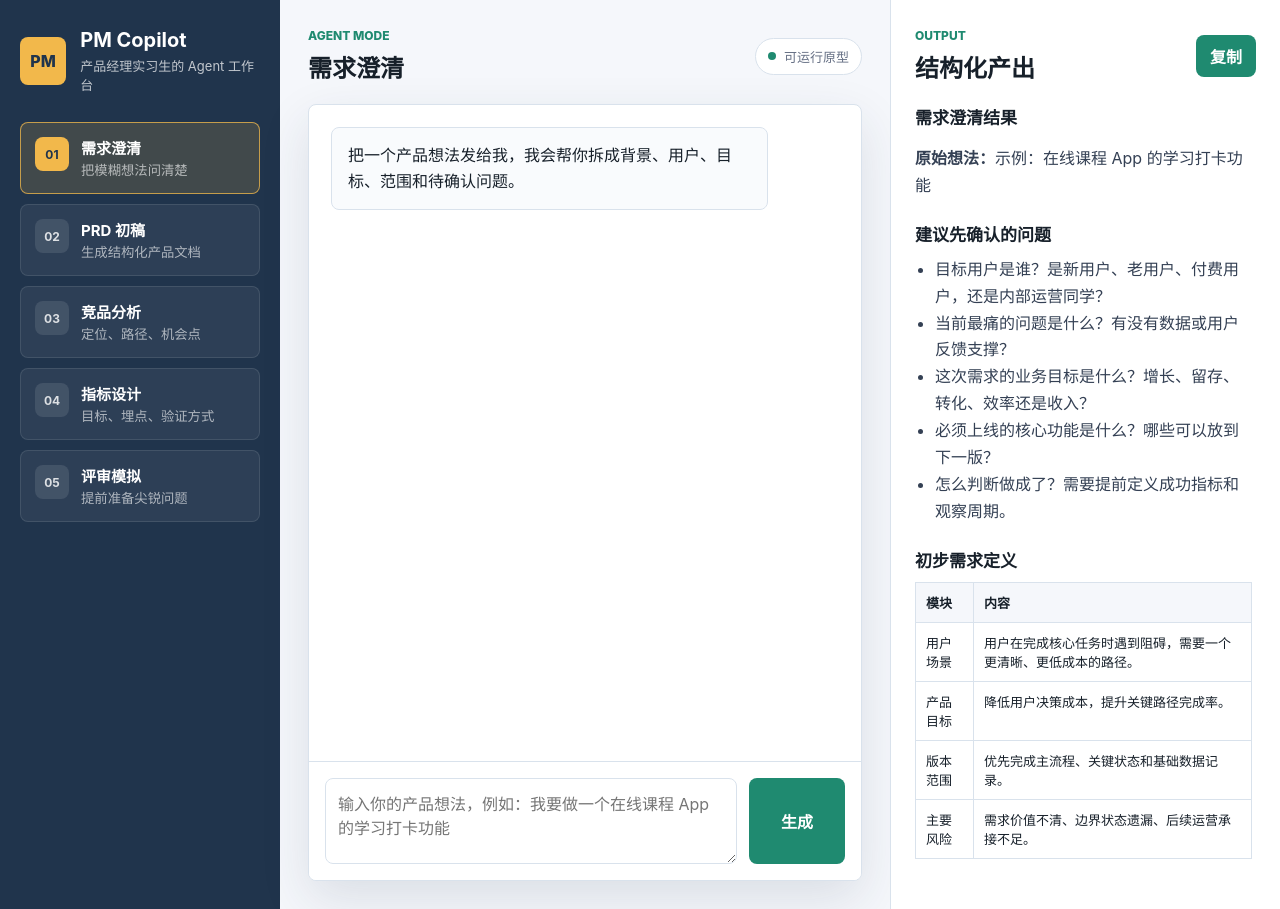
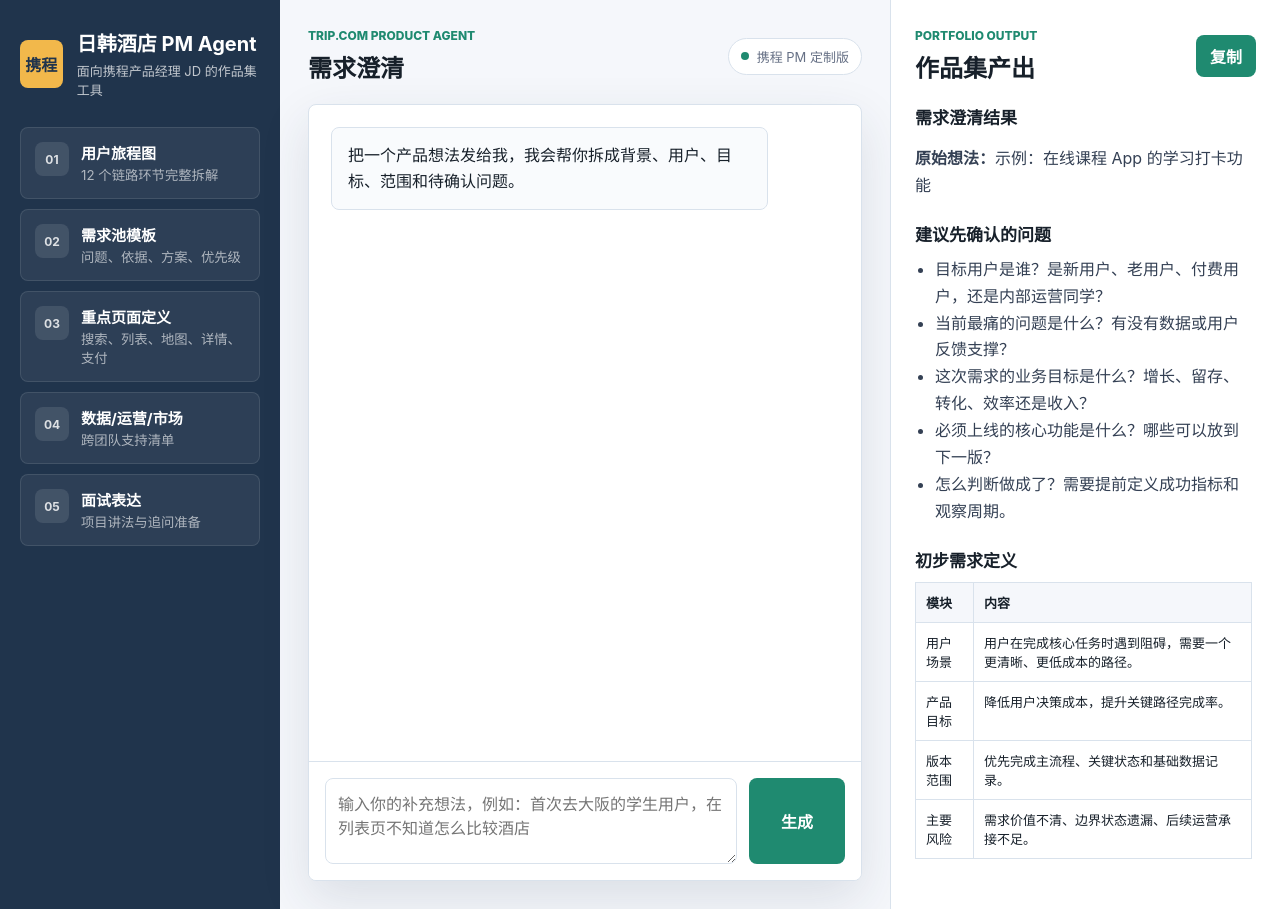
Before and after one commit to liuruitao229-bit/liuruitao229-bit-pm-copilot-agent, a plain HTML site: page index.html in a window 1280 px wide. Drawn offline with Linux system fonts and the light colour scheme.

Commit message:
Tailor prototype for Trip.com hotel PM role

```diff
--- a/index.html
+++ b/index.html
@@ -3,45 +3,45 @@
   <head>
     <meta charset="UTF-8" />
     <meta name="viewport" content="width=device-width, initial-scale=1.0" />
-    <title>PM Copilot Agent</title>
+    <title>Trip.com 日韩酒店产品 Agent</title>
     <link rel="stylesheet" href="styles.css" />
   </head>
   <body>
     <main class="app-shell">
-      <aside class="sidebar" aria-label="产品工作流">
+      <aside class="sidebar" aria-label="携程产品经理工作流">
         <div class="brand">
-          <div class="brand-mark">PM</div>
+          <div class="brand-mark">携程</div>
           <div>
-            <h1>PM Copilot</h1>
-            <p>产品经理实习生的 Agent 工作台</p>
+            <h1>日韩酒店 PM Agent</h1>
+            <p>面向携程产品经理 JD 的作品集工具</p>
           </div>
         </div>
 
         <nav class="workflow-list" id="workflowList">
-          <button class="workflow is-active" data-workflow="clarify">
+          <button class="workflow is-active" data-workflow="journey">
             <span>01</span>
-            <strong>需求澄清</strong>
-            <small>把模糊想法问清楚</small>
+            <strong>用户旅程图</strong>
+            <small>12 个链路环节完整拆解</small>
           </button>
-          <button class="workflow" data-workflow="prd">
+          <button class="workflow" data-workflow="demand">
             <span>02</span>
-            <strong>PRD 初稿</strong>
-            <small>生成结构化产品文档</small>
+            <strong>需求池模板</strong>
+            <small>问题、依据、方案、优先级</small>
           </button>
-          <button class="workflow" data-workflow="competitor">
+          <button class="workflow" data-workflow="pages">
             <span>03</span>
-            <strong>竞品分析</strong>
-            <small>定位、路径、机会点</small>
+            <strong>重点页面定义</strong>
+            <small>搜索、列表、地图、详情、支付</small>
           </button>
-          <button class="workflow" data-workflow="metrics">
+          <button class="workflow" data-workflow="support">
             <span>04</span>
-            <strong>指标设计</strong>
-            <small>目标、埋点、验证方式</small>
+            <strong>数据/运营/市场</strong>
+            <small>跨团队支持清单</small>
           </button>
-          <button class="workflow" data-workflow="review">
+          <button class="workflow" data-workflow="interview">
             <span>05</span>
-            <strong>评审模拟</strong>
-            <small>提前准备尖锐问题</small>
+            <strong>面试表达</strong>
+            <small>项目讲法与追问准备</small>
           </button>
         </nav>
       </aside>
@@ -49,16 +49,16 @@
       <section class="workspace">
         <header class="topbar">
           <div>
-            <p class="eyebrow">Agent Mode</p>
-            <h2 id="workflowTitle">需求澄清</h2>
+            <p class="eyebrow">Trip.com Product Agent</p>
+            <h2 id="workflowTitle">用户旅程图</h2>
           </div>
-          <div class="status-pill"><span></span>可运行原型</div>
+          <div class="status-pill"><span></span>携程 PM 定制版</div>
         </header>
 
         <section class="chat-panel" aria-label="Agent 对话">
           <div class="messages" id="messages"></div>
           <form class="composer" id="composer">
-            <textarea id="promptInput" rows="3" placeholder="输入你的产品想法，例如：我要做一个在线课程 App 的学习打卡功能"></textarea>
+            <textarea id="promptInput" rows="3" placeholder="输入你的补充想法，例如：首次去大阪的学生用户，在列表页不知道怎么比较酒店"></textarea>
             <button type="submit">生成</button>
           </form>
         </section>
@@ -67,8 +67,8 @@
       <aside class="artifact-panel" aria-label="结构化产出">
         <div class="artifact-header">
           <div>
-            <p class="eyebrow">Output</p>
-            <h2>结构化产出</h2>
+            <p class="eyebrow">Portfolio Output</p>
+            <h2>作品集产出</h2>
           </div>
           <button id="copyButton" type="button">复制</button>
         </div>
```
